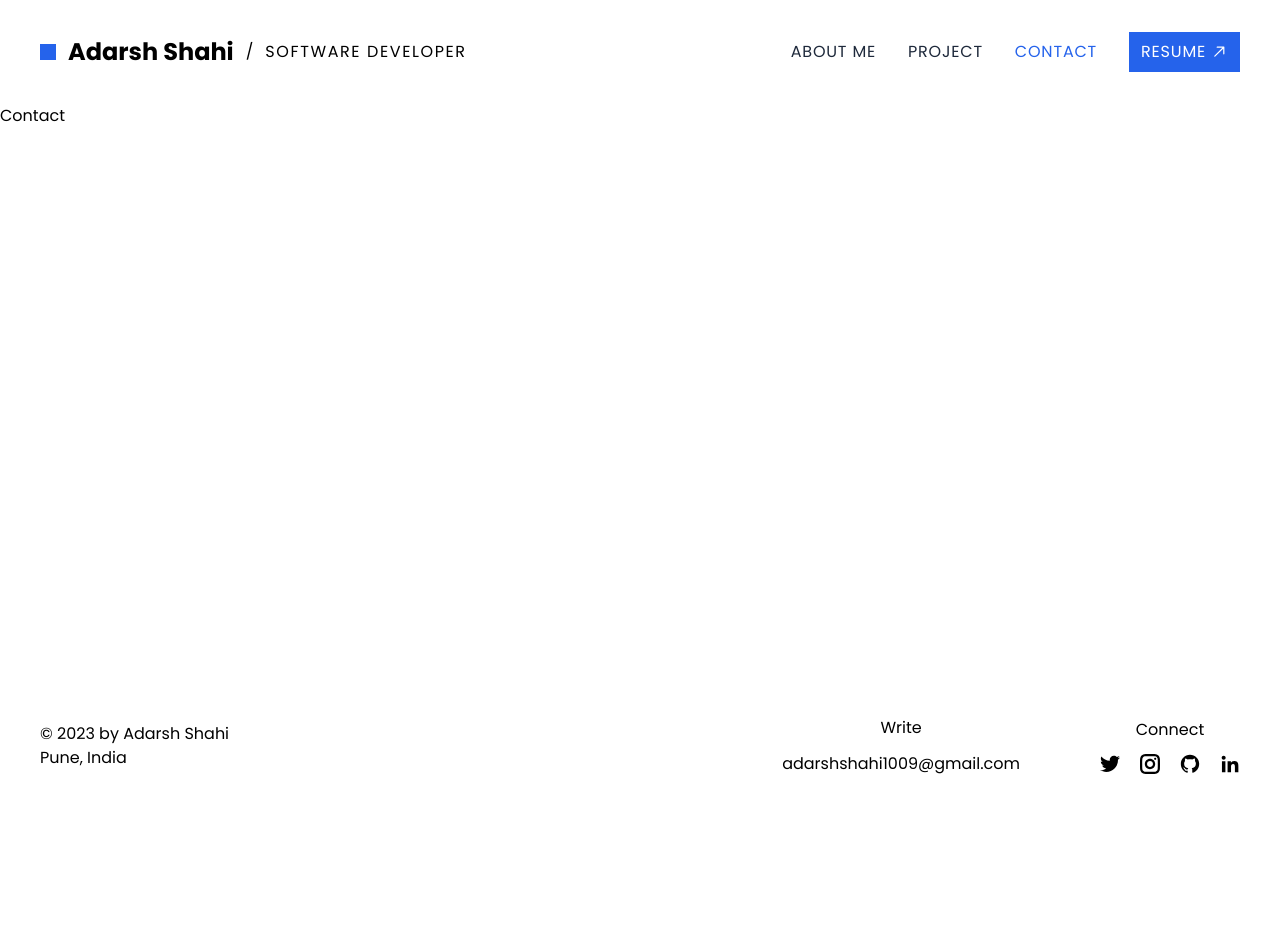
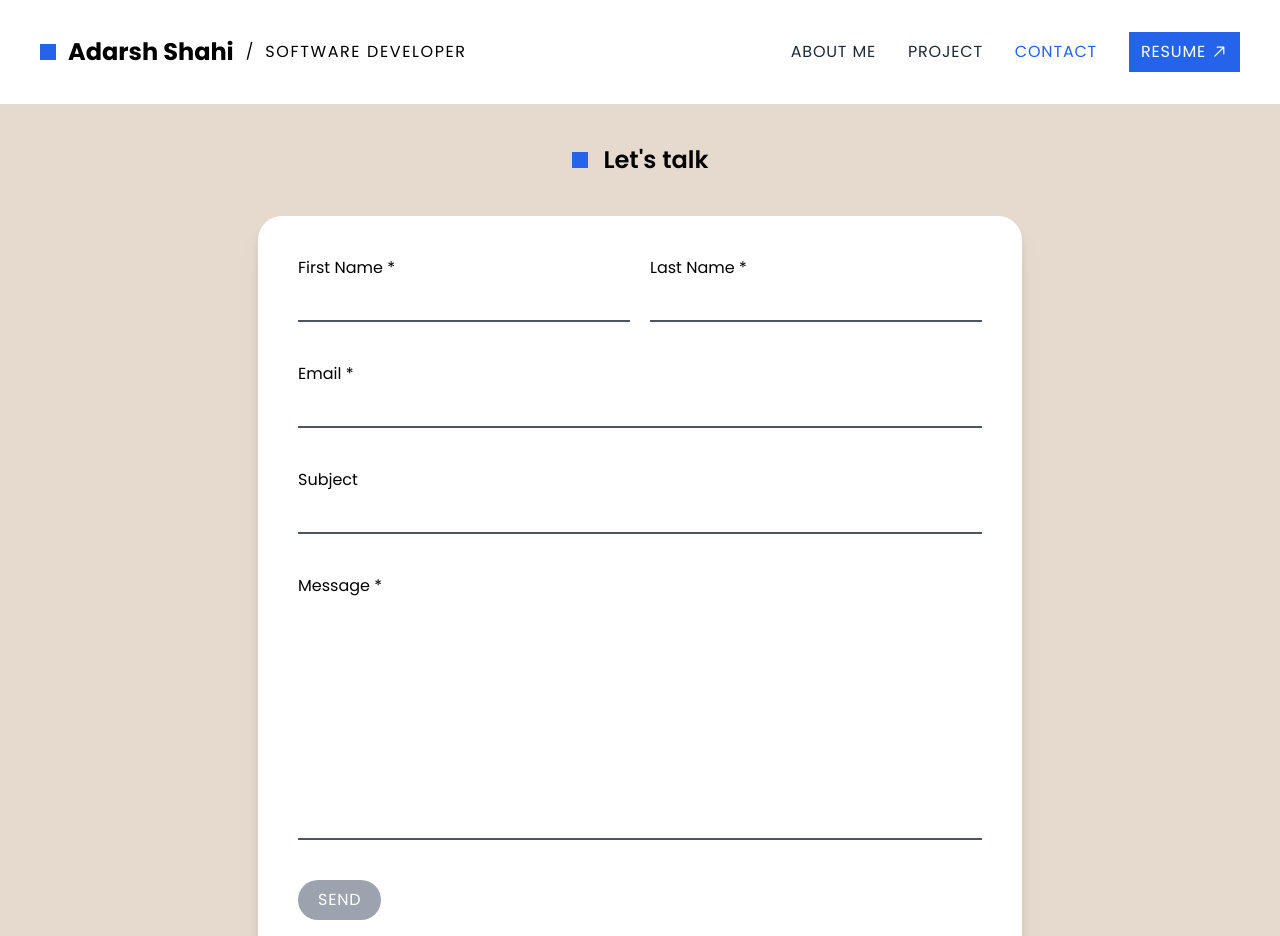
Before and after one commit to adarsh-shahi/adarsh-shahi.github.io, a React (Create React App) app: page /contact in a window 1280 px wide. Shown: the top 936 px of the page. Before the commit the page ends 800 px from the top, so only its background shows below. Built offline with nearby package versions, Linux system fonts and the light colour scheme.

Commit message:
Add contact form

```diff
--- a/package.json
+++ b/package.json
@@ -3,6 +3,7 @@
   "version": "0.1.0",
   "private": true,
   "dependencies": {
+    "@emailjs/browser": "^3.11.0",
     "@testing-library/jest-dom": "^5.16.5",
     "@testing-library/react": "^13.4.0",
     "@testing-library/user-event": "^13.5.0",
@@ -16,6 +17,7 @@
     "react-router-dom": "6.3",
     "react-scripts": "5.0.1",
     "typescript": "^4.9.5",
+    "validator": "^13.9.0",
     "web-vitals": "^2.1.4"
   },
   "scripts": {
@@ -43,6 +45,7 @@
     ]
   },
   "devDependencies": {
+    "@types/validator": "^13.7.14",
     "tailwindcss": "^3.3.1"
   }
 }
--- a/src/components/Navbar.tsx
+++ b/src/components/Navbar.tsx
@@ -9,7 +9,7 @@ export default function Navbar() {
   `;
 
 	return (
-		<div className="flex px-10 py-8 sticky top-0 z-10 ">
+		<div className="flex px-10 py-8 sticky top-0 z-10">
 			<div className="flex items-center gap-3">
 				<div className="bg-blue-600 w-4 h-4"></div>
 				<NavLink to="/" className="font-bold text-2xl">
--- a/src/pages/Contact.tsx
+++ b/src/pages/Contact.tsx
@@ -1,3 +1,207 @@
+import { ChangeEvent, FormEvent, useReducer, useState } from "react";
+import emailjs from "@emailjs/browser";
+import validator from "validator";
+
+interface IFormStateType {
+	firstName: string;
+	lastName: string;
+	email: string;
+	subject: string;
+	message: string;
+	isActive: boolean;
+}
+
+enum CHANGE_FIELDS {
+	FIRSTNAME,
+	LASTNAME,
+	EMAIL,
+	SUBJECT,
+	MESSAGE,
+	CLEAR_ALL,
+}
+
+interface IActionType {
+	type: CHANGE_FIELDS;
+	paylaod: string;
+}
+
+const formInitalState: IFormStateType = {
+	firstName: "",
+	lastName: "",
+	email: "",
+	subject: "",
+	message: "",
+	isActive: false,
+};
+
+function checkActive(state: IFormStateType): boolean {
+	return (
+		state.firstName.length > 1 &&
+		state.lastName.length > 1 &&
+		state.message.length > 1 &&
+		validator.isEmail(state.email)
+	);
+}
+
+const reducer = (state: IFormStateType, action: IActionType) => {
+	switch (action.type) {
+		case CHANGE_FIELDS.FIRSTNAME:
+			return {
+				...state,
+				firstName: action.paylaod,
+				isActive: checkActive({ ...state, firstName: action.paylaod }),
+			};
+		case CHANGE_FIELDS.LASTNAME:
+			return {
+				...state,
+				lastName: action.paylaod,
+				isActive: checkActive({ ...state, lastName: action.paylaod }),
+			};
+		case CHANGE_FIELDS.EMAIL:
+			return {
+				...state,
+				email: action.paylaod,
+				isActive: checkActive({ ...state, email: action.paylaod }),
+			};
+		case CHANGE_FIELDS.SUBJECT:
+			return { ...state, subject: action.paylaod };
+		case CHANGE_FIELDS.MESSAGE:
+			return {
+				...state,
+				message: action.paylaod,
+				isActive: checkActive({ ...state, message: action.paylaod }),
+			};
+		case CHANGE_FIELDS.CLEAR_ALL:
+			return { ...formInitalState };
+		default:
+			throw new Error("unhandeled action type");
+	}
+};
+
 export default function Contact() {
-	return <div>Contact</div>;
+	const [state, dispatch] = useReducer(reducer, formInitalState);
+
+	const handleFormSubmit = async (event: FormEvent<HTMLFormElement>) => {
+		event.preventDefault();
+		if (!state.isActive) return;
+		await emailjs.send(
+			process.env.REACT_APP_SERVICE_ID!,
+			process.env.REACT_APP_TEMPLATE_ID!,
+			{
+				name: state.firstName + " " + state.lastName,
+				email: state.email,
+				subject: state.subject,
+				message: state.message,
+			},
+			process.env.REACT_APP_PUBLIC_KEY!
+		);
+		console.log("email sent.");
+		dispatch({
+			type: CHANGE_FIELDS.CLEAR_ALL,
+			paylaod: "reduntant",
+		});
+	};
+
+	return (
+		<div className="bg-[#E6DACE] flex flex-col items-center py-10 gap-10">
+			<div className="flex items-center gap-4">
+				<div className="bg-blue-600 w-4 h-4"></div>
+				<h3 className="text-2xl font-semibold">Let's talk</h3>
+			</div>
+			<div className="p-10 drop-shadow-xl bg-white rounded-3xl">
+				<form onSubmit={handleFormSubmit} className="flex flex-col gap-10">
+					<div className="flex gap-5">
+						<div className="flex flex-col">
+							<label htmlFor="">First Name *</label>
+							<input
+								value={state.firstName}
+								onChange={(e: ChangeEvent<HTMLInputElement>) =>
+									dispatch({
+										type: CHANGE_FIELDS.FIRSTNAME,
+										paylaod: e.target.value,
+									})
+								}
+								required
+								className="border-b-2 border-gray-600 outline-none p-2 focus:border-blue-500"
+								type="text"
+							/>
+						</div>
+						<div className="flex flex-col">
+							<label htmlFor="">Last Name *</label>
+							<input
+								value={state.lastName}
+								onChange={(e: ChangeEvent<HTMLInputElement>) =>
+									dispatch({
+										type: CHANGE_FIELDS.LASTNAME,
+										paylaod: e.target.value,
+									})
+								}
+								required
+								className="border-b-2 border-gray-600 outline-none p-2 focus:border-blue-500"
+								type="text"
+							/>
+						</div>
+					</div>
+					<div className="flex flex-col">
+						<label htmlFor="">Email *</label>
+						<input
+							value={state.email}
+							onChange={(e: ChangeEvent<HTMLInputElement>) =>
+								dispatch({
+									type: CHANGE_FIELDS.EMAIL,
+									paylaod: e.target.value,
+								})
+							}
+							required
+							className="border-b-2 border-gray-600 outline-none p-2 focus:border-blue-500"
+							type="text"
+						/>
+					</div>
+					<div className="flex flex-col">
+						<label htmlFor="">Subject</label>
+						<input
+							value={state.subject}
+							onChange={(e: ChangeEvent<HTMLInputElement>) =>
+								dispatch({
+									type: CHANGE_FIELDS.SUBJECT,
+									paylaod: e.target.value,
+								})
+							}
+							className="border-b-2 border-gray-600 outline-none p-2 focus:border-blue-500"
+							type="text"
+						/>
+					</div>
+					<div className="flex flex-col">
+						<label htmlFor="">Message *</label>
+						<textarea
+							value={state.message}
+							onChange={(e: ChangeEvent<HTMLTextAreaElement>) => {
+								dispatch({
+									type: CHANGE_FIELDS.MESSAGE,
+									paylaod: e.target.value,
+								});
+							}}
+							required
+							style={{ resize: "none" }}
+							name=""
+							id=""
+							cols={10}
+							rows={10}
+							className="border-b-2 border-gray-600 outline-none focus:border-blue-500"
+						></textarea>
+					</div>
+					<button
+						disabled={!state.isActive}
+						className={`px-5 py-2 self-start text-white tracking-wider rounded-full ${
+							state.isActive
+								? "hover:-translate-y-1 duration-500 active:translate-y-1 bg-blue-600"
+								: "bg-gray-400"
+						}`}
+					>
+						SEND
+					</button>
+				</form>
+			</div>
+		</div>
+	);
 }
```
Also changed, not shown: 2 other files (tests, documents, lock files or other folders).
